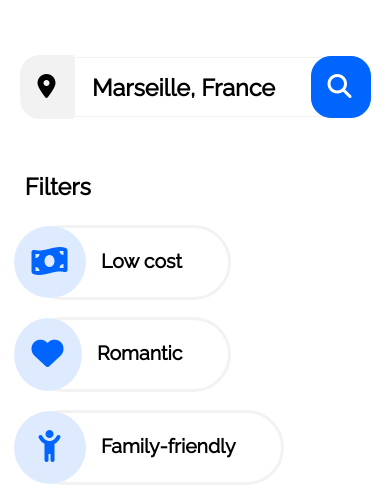
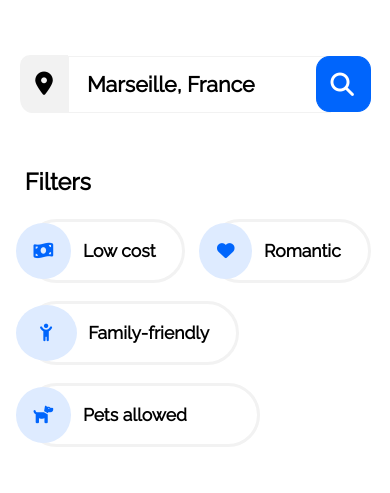
Before and after one commit to CrisRamosLazaro/Booki, a plain HTML site: page index.html in a window 390 px wide. Shown: the part 305-798 px from the top of the page. Drawn offline with Linux system fonts and the light colour scheme.

Commit message:
latest adjustments for the tiniest screens

```diff
--- a/css/styles.css
+++ b/css/styles.css
@@ -79,7 +79,7 @@ nav a {
     display: none;
 }
 
-.icon {
+.pin-icon {
     background-color: #F2F2F2;
     padding: 12px;
     border: 1px solid #f2f2f2;
@@ -572,24 +572,26 @@ footer a:hover {
 
     .search-input {
         width: 100%;
-        font-size: 6vw;
+        font-size: 5.5vw;
         padding-left: 5%;
-        height: 34px;
+        padding-top: 2vw;
+        padding-bottom: 2vw;
+        height: 10vw;
     }
 
     .search-button {
         font-family: "Font Awesome 6 Free";
-        padding: 16px;
-        border-radius: 20px;
+        padding: 3.5vw;
+        border-radius: 25%;
         margin-left: -15px;
-        font-size: 1.5em;
+        font-size: 6vw;
     }
 
-    .icon {
-        font-size: 1.5em;
-        padding: 16px;
-        border-top-left-radius: 20px;
-        border-bottom-left-radius: 20px;
+    .pin-icon {
+        font-size: 6vw;
+        padding: 3.5vw;
+        border-top-left-radius: 25;
+        border-bottom-left-radius: 25%;
         border: 2px solid #F2F2F2;
     }
 
@@ -610,36 +612,49 @@ footer a:hover {
     .filter-button {
         margin-left: 5px;
         margin-bottom: 5%;
-        height: 75px;
-        padding-right: 30px;
+        height: auto;
+        max-height: 75px;
         border-radius: 50px;
         justify-content: left;
-
     }
 
     .filter-text {
-        font-size: 5vw;
-        padding-left: 4vw;
-        padding-right: 4vw;
+        font-size: 4.5vw;
+        padding-left: 3vw;
+        padding-right: 3vw;
     }
 
     .filter-icon {
-        font-size: 2em;
+        font-size: 4.5vw;
         padding: 18px;
         margin-right: 0px;
-        margin-left: -20px;
+        margin-left: -18px;
+        overflow: auto;
     }
 
     .child {
         padding: 18px 24px;
     }
 
+    @media all and (max-width: 375px) {
+        .filter-button {
+            height: auto;
+            max-height: 55px;
+        }
+
+        .child {
+            padding: 18px 20px;
+        }
+    }
+
     #LC {
         margin-right: 3%;
+        min-width: 45%;
     }
 
     #RO {
         order: 2;
+        min-width: 45%;
     }
 
     #FF {
@@ -658,7 +673,7 @@ footer a:hover {
     }
 
     .info-icon {
-        padding: 2vw 4vw;
+        padding: 2vw 3.5vw;
         margin-right: 5%;
     }
 
@@ -724,6 +739,7 @@ footer a:hover {
     .stars {
         font-size: 3.5vw;
         padding: 0 3%;
+        margin-bottom: 2%;
     }
 
     #accommodations {
@@ -799,11 +815,7 @@ footer a:hover {
     .footer-col {
         width: 100%;
         padding: 0 5% 5%;
-    }
-
-    .footer-col p {
-        margin: 0.5em 0 0;
-        font-size: 3vw;
+        font-size: 4vw;
     }
 
 }
--- a/index.html
+++ b/index.html
@@ -35,13 +35,13 @@
     <main>
 
         <form class="search-form">
-            <span class="icon"><i class="fa-solid fa-location-dot" style="color: #000000;"></i></span>
+            <span class="pin-icon"><i class="fa-solid fa-location-dot" style="color: #000000;"></i></span>
             <input type="search" class="search-input" placeholder="Marseille, France">
             <input type="submit" class="search-button" value="Search">
         </form>
 
         <form class="search-form-small">
-            <span class="icon"><i class="fa-solid fa-location-dot" style="color: #000000;"></i></span>
+            <span class="pin-icon"><i class="fa-solid fa-location-dot" style="color: #000000;"></i></span>
             <input type="search" class="search-input" placeholder="Marseille, France">
             <input type="submit" class="search-button" value="&#xf002;">
         </form>
```
